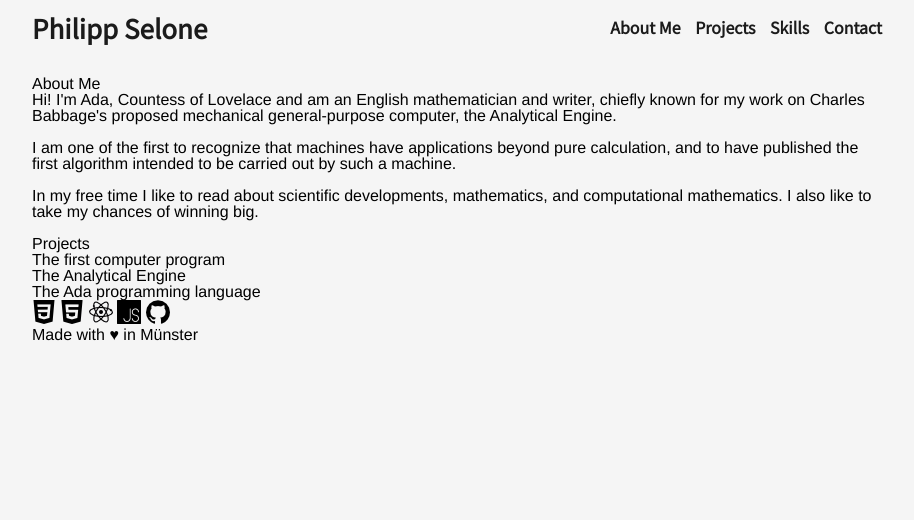
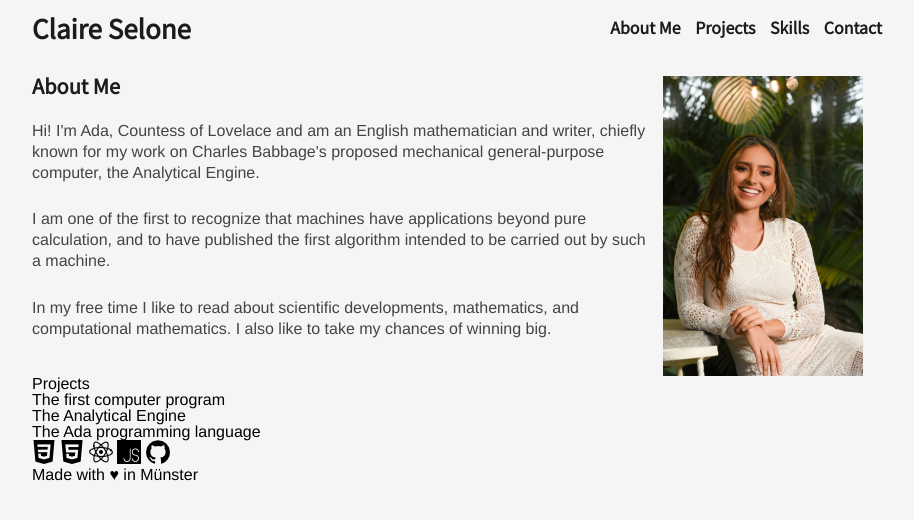
Before and after one commit to stuehrmannp/portfolio_project_cc, a plain HTML site: page index.html in a window 1280 px wide. Shown: the whole page, without its empty margins (183-1097 px from the left). Drawn offline with Linux system fonts and the light colour scheme.

Commit message:
about me section complete

```diff
--- a/index.html
+++ b/index.html
@@ -13,7 +13,7 @@
 </head>
 <body>
     <header>
-        <h1>Philipp Selone</h1>
+        <h1>Claire Selone</h1>
         <nav role="navigation">
             <ul role="presentation">
                 <li><a href="#">About Me</a></li>
@@ -34,6 +34,9 @@
         <p>In my free time I like to read about scientific developments, mathematics, and computational mathematics. I also like to take my chances of winning big.</p>
         <br>
     </div>
+    <div class="img-container">
+    <img src="./resources/img/woman1.jpg" alt="smiling young woman" />
+</div>
     </section>
     <section class="projects">
         <h2>Projects</h2>
--- a/resources/style/style.css
+++ b/resources/style/style.css
@@ -37,3 +37,36 @@ a {
   text-decoration: none;
   color: rgb(27, 27, 27);
 }
+
+/* About me section */
+
+.about {
+  display: flex;
+  justify-content: space-around;
+}
+
+.img-container {
+  height: 300px;
+  width: 500px;
+  overflow: hidden;
+}
+
+.about img {
+  height: 300px;
+  width: auto;
+}
+
+.about h2 {
+  font-size: 20px;
+  color: rgb(27, 27, 27);
+  font-family: "Noto Sans JP", sans-serif;
+  font-weight: 700;
+  padding-bottom: 15px;
+}
+
+.about p {
+  padding-right: 15px;
+  margin-top: 10px;
+  line-height: 1.3;
+  color: rgb(68, 68, 68);
+}
```
Also changed, not shown: resources/img/woman1.jpg (added).
